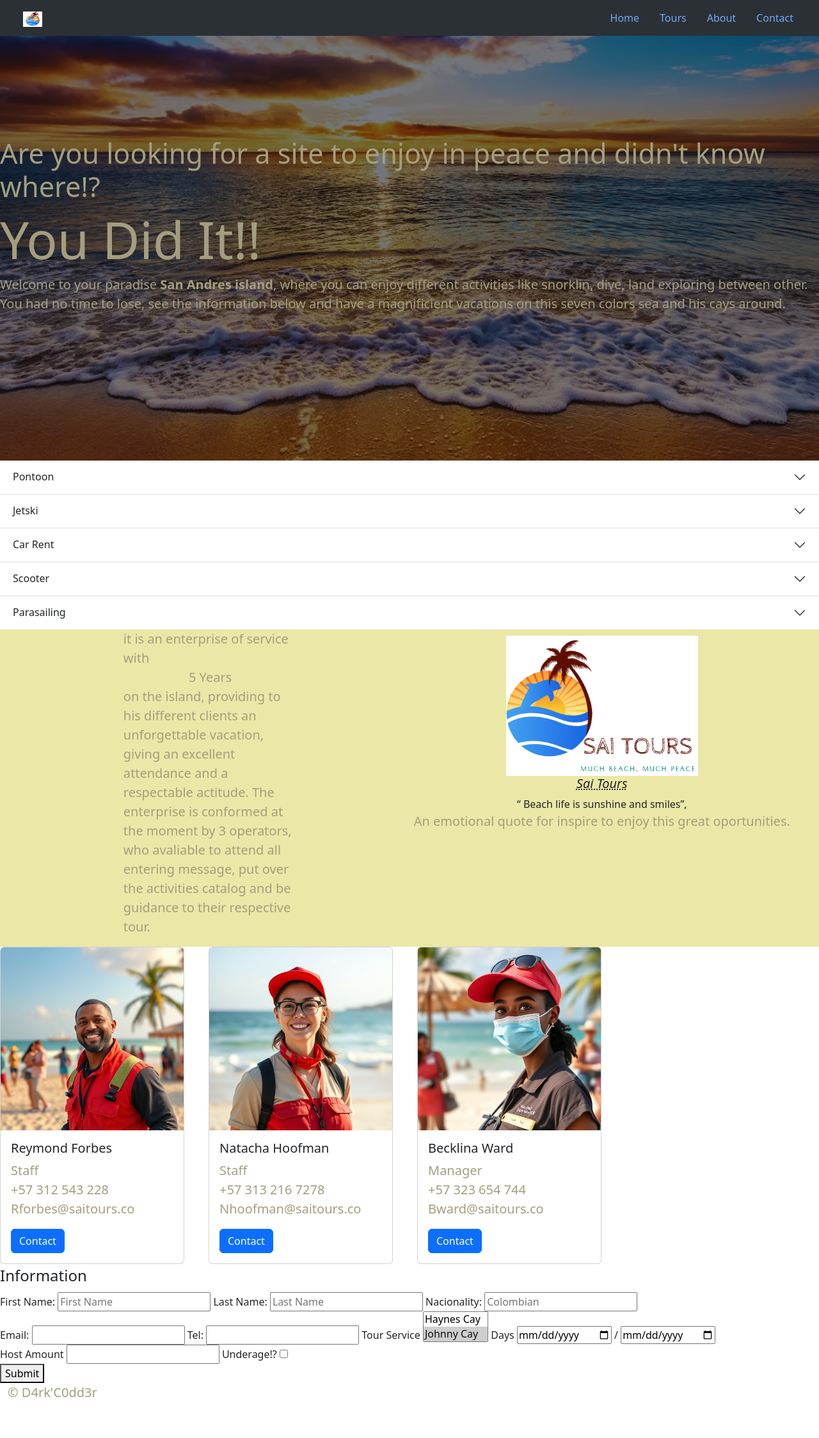
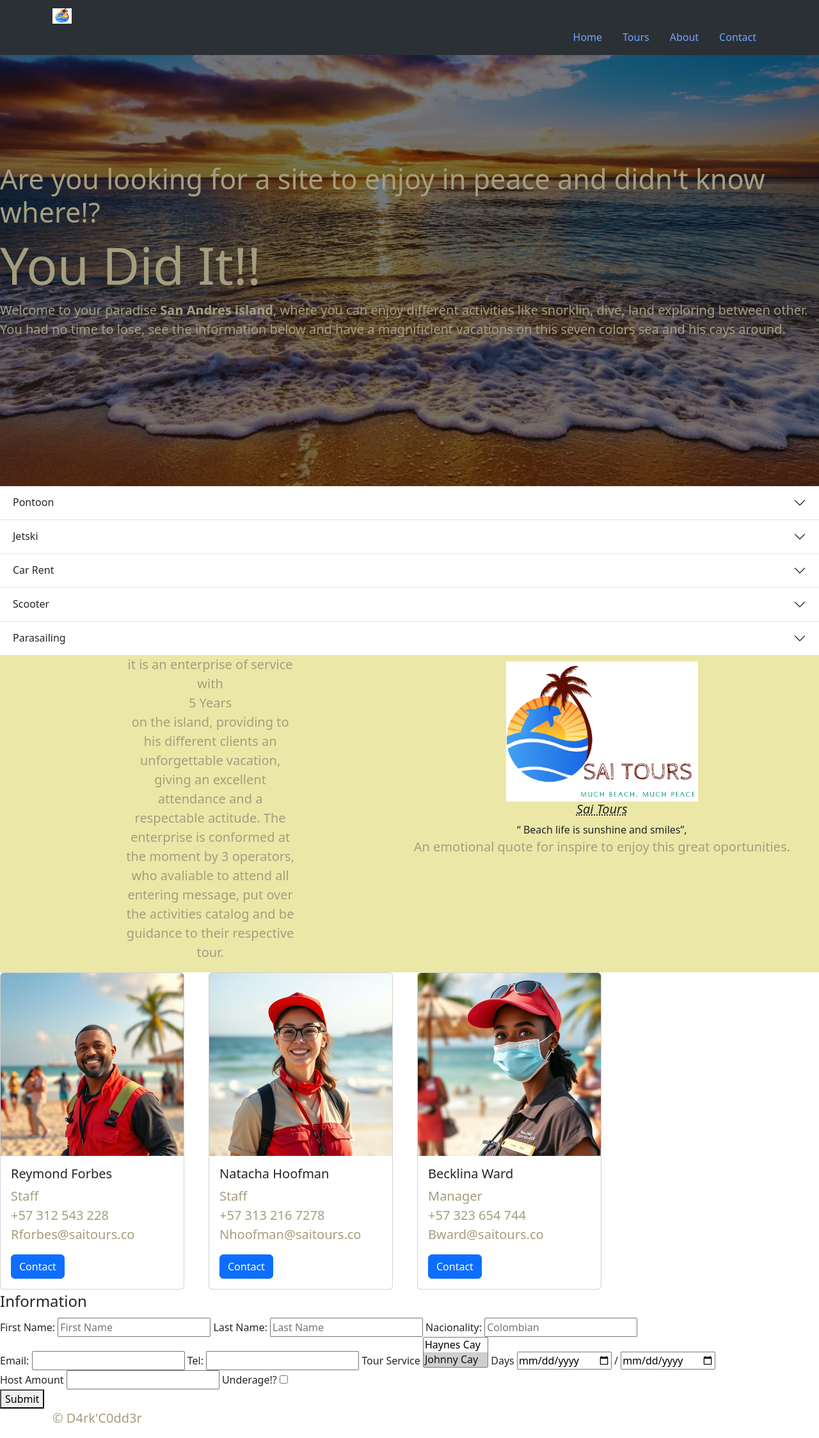
Before and after one commit to DarkedKing/UTB_Final_Project, a Flask app: page / in a window 1280 px wide. Shown: the whole page at 64% size. Before the commit the page ends 2185 px from the top, so only its background shows below. Run offline with Flask 3, Linux system fonts and the light colour scheme.

Commit message:
New modification on the page

```diff
--- a/Templates/index.html
+++ b/Templates/index.html
@@ -12,12 +12,12 @@
 
 <body>
 
-    <header>
-        <nav class="navbar sticky-top bg-body-tertiary" data-bs-theme="dark">
+    <header id="intro">
+        <nav class="navbar fixed-top bg-body-tertiary" data-bs-theme="dark">
             <div class="container-fluid">
                 <div class="container">
                     <a class="navbar-brand">
-                        <img src="/static/IMG/Log.png" alt="Bootstrap" width="30" height="24">
+                        <img src="/static/IMG/Log.png" alt="Logo SAI TOURS" width="30" height="24">
                     </a>
                     <ul class="nav justify-content-end">
                         <li class="nav-item">
@@ -53,10 +53,6 @@
                 information below and have a magnificient vacations on this seven colors sea and his cays around.
             </p>
         </main>
-
-    </section>
-
-    <section id="carousel">
 
     </section>
 
--- a/static/CSS/style.css
+++ b/static/CSS/style.css
@@ -8,26 +8,16 @@ html {
 
 body {
     margin: 0;
+    padding-top: 5vh;
 }
 
-h1 {
-    font-size: 3.5em;
-}
+h1 {font-size: 3.5em;}
 
-h2 {
-    font-size: 2.7em;
-}
+h2 {font-size: 2.7em;}
 
-p {
-    font-size: 1.25em;
-}
+p {font-size: 1.25em;}
 
 /* ID > CLASS > ELEMENT*/
-
-.container {
-    max-width: 1400px;
-    margin: auto;
-}
 
 header {
     background-color: #2192d6;
@@ -41,28 +31,6 @@ header {
     font-size: 1.6em;
 }*/
 
-header .container {
-    display: flex;
-    flex-direction: column;
-    align-items: center;
-}
-
-header a {
-    padding: 5px 12px;
-    text-decoration: none;
-    font-weight: bold;
-    color: black;
-}
-
-header a:hover {
-    color: #a49e7e;
-}
-
-header #logSai {
-    width: 4em;
-    height: 4em;
-}
-
 #mainInfo {
     display: flex;
     align-items: center;
@@ -75,29 +43,8 @@ header #logSai {
     background-position: center center;
 }
 
-#mainInfo h1,
-h2,
-p {
+#mainInfo h1, h2, p {
     color: #a49e7e;
-}
-
-
-section .carousel {
-    display: flex;
-    overflow-x: scroll;
-    width: 60%;
-    text-align: center;
-    padding: 200px 12px;
-}
-
-
-.carousel::-webkit-scrollbar {
-    height: 12px;
-}
-
-.carousel::-webkit-scrollbar-thumb {
-    background-color: #cf0000;
-    border-radius: 5px;
 }
 
 section .imgGalery {
@@ -129,23 +76,8 @@ section .imgGalery {
 
 @media (min-width:720px) {
 
-    header {
-        position: fixed;
-        width: 100%;
-    }
-
-    header .container {
-        flex-direction: row;
-        justify-content: space-between;
-    }
-
     #mainInfo h1 {
         font-size: 5em;
-    }
-
-    section>.carousel {
-        display: flex;
-        justify-content: space-evenly;
     }
 
     section .container {
@@ -157,7 +89,7 @@ section .imgGalery {
     #aboutSection .center {
         width: 50%;
         max-width: 600px;
-        text-align: initial;
+        text-align: center      ;
         padding-left: 30px;
         display: flex;
         align-items: center;
```
